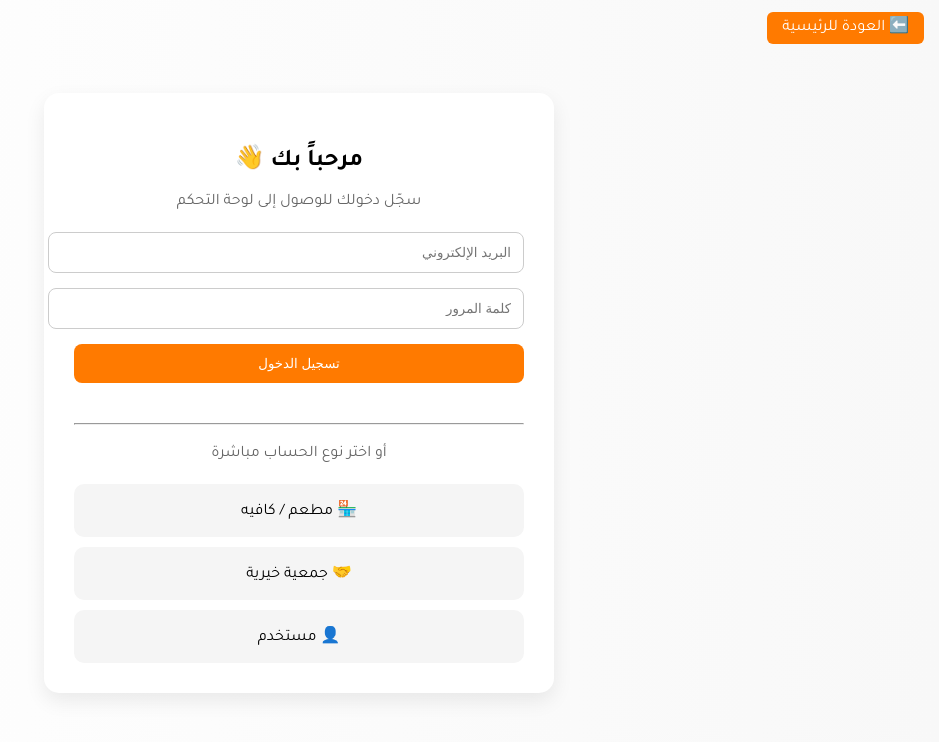
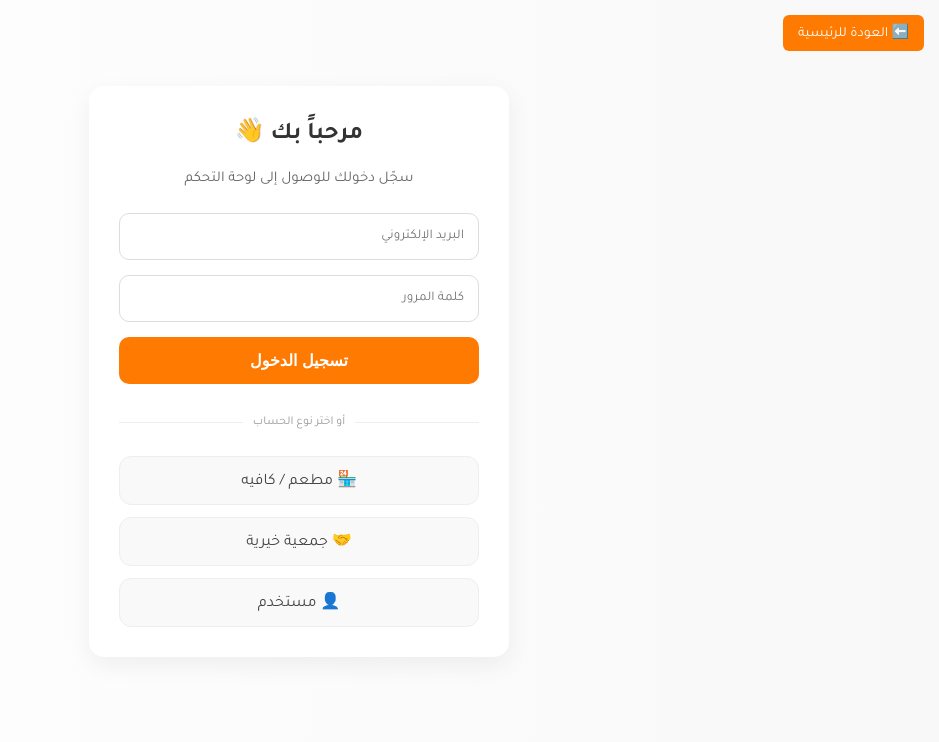
Before and after one commit to lolly3967-lgtm/-, a plain HTML site: page login.html in a window 1280 px wide. Shown: the whole page, without its empty margins (341-1280 px from the left). Drawn offline with Linux system fonts and the light colour scheme.

Commit message:
Update login.html

```diff
--- a/login.html
+++ b/login.html
@@ -5,7 +5,6 @@
     <meta name="viewport" content="width=device-width, initial-scale=1.0">
     <title>تسجيل الدخول - لا تهدرها</title>
 
-    <!-- خط -->
     <link href="https://fonts.googleapis.com/css2?family=Tajawal:wght@400;700&display=swap" rel="stylesheet">
 
     <style>
@@ -18,6 +17,9 @@
             margin: 0;
             font-family: 'Tajawal', sans-serif;
             background: linear-gradient(to left, #f8f8f8, #ffffff);
+            min-height: 100vh;
+            display: flex;
+            flex-direction: column;
         }
 
         .top-bar {
@@ -30,26 +32,38 @@
             color: white;
             padding: 8px 15px;
             border-radius: 6px;
+            font-size: 14px;
+            display: inline-block;
+            transition: 0.3s;
+        }
+
+        .btn-back:hover {
+            opacity: 0.9;
+            transform: translateX(-5px);
         }
 
         .login-container {
             width: 90%;
-            max-width: 450px;
-            margin: 40px auto;
+            max-width: 420px; /* تحديد عرض مثالي للابتوب */
+            margin: 20px auto; /* تقليل المارجن ليتناسب مع الجوال */
             background: white;
             padding: 30px;
             border-radius: 15px;
-            box-shadow: 0 8px 20px rgba(0,0,0,0.08);
+            box-shadow: 0 8px 25px rgba(0,0,0,0.06);
             text-align: center;
+            box-sizing: border-box; /* لضمان عدم خروج الحواف عن العرض المحدد */
         }
 
         h2 {
-            margin-bottom: 10px;
+            margin-top: 0;
+            font-size: 24px;
+            color: #333;
         }
 
         p {
             color: #666;
-            margin-bottom: 20px;
+            margin-bottom: 25px;
+            font-size: 15px;
         }
 
         .input-box {
@@ -59,45 +73,78 @@
 
         input {
             width: 100%;
-            padding: 12px;
-            border-radius: 8px;
-            border: 1px solid #ccc;
+            padding: 14px;
+            border-radius: 10px;
+            border: 1px solid #ddd;
+            box-sizing: border-box; /* مهم جداً للتجاوب */
+            font-family: 'Tajawal', sans-serif;
+            outline: none;
+            transition: 0.3s;
+        }
+
+        input:focus {
+            border-color: var(--orange);
+            box-shadow: 0 0 5px rgba(255, 122, 0, 0.2);
         }
 
         .login-btn {
             width: 100%;
             background: var(--orange);
             color: white;
-            padding: 12px;
+            padding: 14px;
             border: none;
-            border-radius: 8px;
+            border-radius: 10px;
             cursor: pointer;
+            font-weight: bold;
+            font-size: 16px;
             margin-bottom: 20px;
+            transition: 0.3s;
+        }
+
+        .login-btn:hover {
+            background: #e66e00;
         }
 
         .user-selection {
             display: grid;
-            gap: 10px;
+            grid-template-columns: 1fr; /* جعل العناصر تحت بعضها */
+            gap: 12px;
         }
 
         .user-box {
-            display: block;
-            padding: 15px;
-            background: #f5f5f5;
-            border-radius: 10px;
+            display: flex;
+            align-items: center;
+            justify-content: center;
+            padding: 12px;
+            background: #f9f9f9;
+            border: 1px solid #eee;
+            border-radius: 12px;
             text-decoration: none;
-            color: black;
-            transition: 0.2s;
+            color: #444;
+            transition: 0.3s;
+            font-weight: 500;
         }
 
         .user-box:hover {
-            background: #eee;
+            background: #fff3e6;
+            border-color: var(--orange);
+            color: var(--orange);
         }
 
-        .user-box span {
-            font-size: 24px;
+        /* --- تعديلات الشاشات الصغيرة (الجوال) --- */
+        @media (max-width: 480px) {
+            .login-container {
+                padding: 20px;
+                margin-top: 10px;
+            }
+
+            h2 { font-size: 20px; }
+
+            .user-box {
+                font-size: 14px;
+                padding: 10px;
+            }
         }
-
     </style>
 </head>
 
@@ -112,22 +159,22 @@
     <h2>مرحباً بك 👋</h2>
     <p>سجّل دخولك للوصول إلى لوحة التحكم</p>
 
-    <!-- فورم -->
     <div class="input-box">
-        <input type="email" placeholder="البريد الإلكتروني">
+        <input type="email" placeholder="البريد الإلكتروني" required>
     </div>
 
     <div class="input-box">
-        <input type="password" placeholder="كلمة المرور">
+        <input type="password" placeholder="كلمة المرور" required>
     </div>
 
     <button class="login-btn">تسجيل الدخول</button>
 
-    <hr style="margin:20px 0;">
+    <div style="display: flex; align-items: center; margin: 10px 0 25px;">
+        <hr style="flex: 1; border: 0; border-top: 1px solid #eee;">
+        <span style="padding: 0 10px; color: #999; font-size: 12px;">أو اختر نوع الحساب</span>
+        <hr style="flex: 1; border: 0; border-top: 1px solid #eee;">
+    </div>
 
-    <p>أو اختر نوع الحساب مباشرة</p>
-
-    <!-- اختيار سريع -->
     <div class="user-selection">
       <a href="restaurant-dash.html" class="user-box">🏪 مطعم / كافيه</a>
       <a href="charity-dash.html" class="user-box">🤝 جمعية خيرية</a>
```
